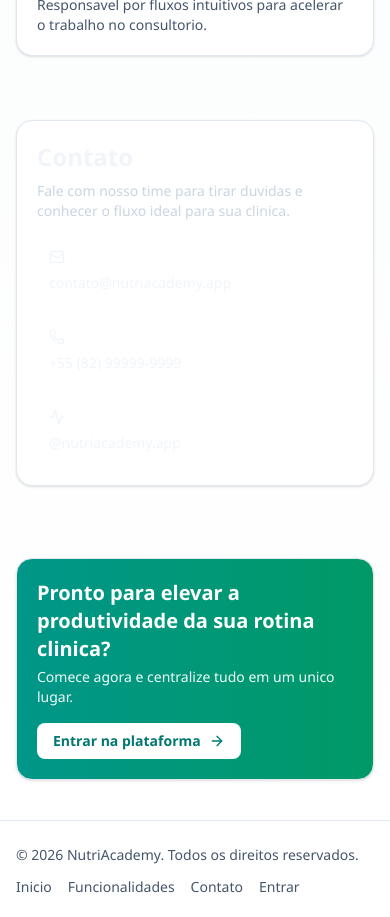
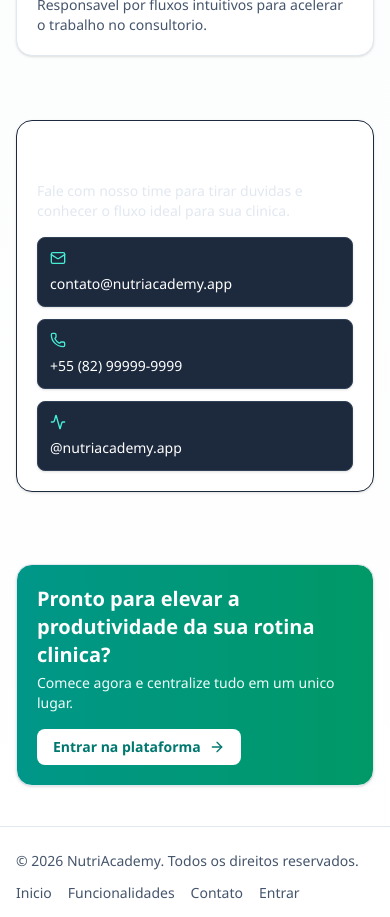
Before and after one commit to Maycon2222/Nutriflow, a Next.js app: page / in a window 390 px wide. Shown: the part 3480-4397 px from the top of the page. Built offline with nearby package versions, Linux system fonts and the light colour scheme; no server answers.

Commit message:
fix: improve patients mobile layout and contact section contrast

```diff
--- a/src/app/page.tsx
+++ b/src/app/page.tsx
@@ -9,10 +9,8 @@
   HeartPulse,
   Mail,
   Phone,
-  Rocket,
   Target,
   UserRound,
-  Workflow,
 } from "lucide-react";
 import { Card } from "@/components/ui/card";
 import { getCurrentUser } from "@/utils/auth";
@@ -155,18 +153,18 @@
       </section>
 
       <section id="contato" className="mx-auto w-full max-w-6xl px-4 py-8">
-        <Card className="bg-slate-900 text-slate-100">
-          <h3 className="text-2xl font-bold">Contato</h3>
-          <p className="mt-2 text-sm text-slate-300">Fale com nosso time para tirar duvidas e conhecer o fluxo ideal para sua clinica.</p>
+        <Card className="border-slate-800 bg-slate-900">
+          <h3 className="text-2xl font-bold text-white">Contato</h3>
+          <p className="mt-2 text-sm text-slate-200">Fale com nosso time para tirar duvidas e conhecer o fluxo ideal para sua clinica.</p>
           <div className="mt-4 grid gap-3 sm:grid-cols-3">
-            <Link href="mailto:contato@nutriacademy.app" className="rounded-lg bg-white/10 p-3 text-sm transition hover:bg-white/20">
-              <Mail size={16} className="mb-2" /> contato@nutriacademy.app
+            <Link href="mailto:contato@nutriacademy.app" className="rounded-lg border border-slate-700 bg-slate-800 p-3 text-sm text-white shadow-sm transition hover:-translate-y-0.5 hover:bg-slate-700">
+              <Mail size={16} className="mb-2 text-teal-300" /> contato@nutriacademy.app
             </Link>
-            <Link href="tel:+5582999999999" className="rounded-lg bg-white/10 p-3 text-sm transition hover:bg-white/20">
-              <Phone size={16} className="mb-2" /> +55 (82) 99999-9999
+            <Link href="tel:+5582999999999" className="rounded-lg border border-slate-700 bg-slate-800 p-3 text-sm text-white shadow-sm transition hover:-translate-y-0.5 hover:bg-slate-700">
+              <Phone size={16} className="mb-2 text-teal-300" /> +55 (82) 99999-9999
             </Link>
-            <Link href="https://instagram.com/nutriacademy.app" className="rounded-lg bg-white/10 p-3 text-sm transition hover:bg-white/20">
-              <Activity size={16} className="mb-2" /> @nutriacademy.app
+            <Link href="https://instagram.com/nutriacademy.app" className="rounded-lg border border-slate-700 bg-slate-800 p-3 text-sm text-white shadow-sm transition hover:-translate-y-0.5 hover:bg-slate-700">
+              <Activity size={16} className="mb-2 text-teal-300" /> @nutriacademy.app
             </Link>
           </div>
         </Card>
--- a/src/components/patients/patients-table.tsx
+++ b/src/components/patients/patients-table.tsx
@@ -50,10 +50,7 @@
     }
   }
 
-  const selectedPatient = useMemo(
-    () => initialPatients.find((patient) => patient.id === confirmId),
-    [initialPatients, confirmId],
-  );
+  const selectedPatient = useMemo(() => initialPatients.find((patient) => patient.id === confirmId), [initialPatients, confirmId]);
 
   return (
     <div className="space-y-4">
@@ -71,13 +68,15 @@
           <Select value={sort} onChange={(event) => setSort(event.target.value)}>
             <option value="name">Ordenar por nome</option>
             <option value="createdAt">Ordenar por cadastro</option>
-            <option value="updatedAt">Ordenar por atualização</option>
+            <option value="updatedAt">Ordenar por atualizacao</option>
           </Select>
-          <Button onClick={applyFilters}>Aplicar filtros</Button>
+          <Button onClick={applyFilters} className="w-full md:w-auto">
+            Aplicar filtros
+          </Button>
         </div>
       </div>
 
-      <div className="overflow-hidden rounded-2xl border border-slate-200 bg-white shadow-sm">
+      <div className="hidden overflow-hidden rounded-2xl border border-slate-200 bg-white shadow-sm md:block">
         <table className="w-full text-left">
           <thead className="bg-slate-100 text-xs uppercase tracking-wide text-slate-500">
             <tr>
@@ -85,8 +84,8 @@
               <th className="px-4 py-3">Objetivo</th>
               <th className="px-4 py-3">Status</th>
               <th className="px-4 py-3">Cadastro</th>
-              <th className="px-4 py-3">Atualização</th>
-              <th className="px-4 py-3 text-right">Ações</th>
+              <th className="px-4 py-3">Atualizacao</th>
+              <th className="px-4 py-3 text-right">Acoes</th>
             </tr>
           </thead>
           <tbody>
@@ -128,10 +127,47 @@
         </table>
       </div>
 
+      <div className="space-y-3 md:hidden">
+        {initialPatients.map((patient) => (
+          <div key={patient.id} className="rounded-2xl border border-slate-200 bg-white p-4 shadow-sm">
+            <p className="font-semibold text-slate-900">{patient.fullName}</p>
+            <p className="mt-1 text-xs text-slate-500">{patient.phone}</p>
+            <div className="mt-3 grid grid-cols-2 gap-2 text-xs text-slate-600">
+              <p>Objetivo: {objectiveLabel[patient.objective as PatientObjective]}</p>
+              <p>Cadastro: {formatDate(patient.createdAt)}</p>
+              <p>Atualizacao: {formatDate(patient.updatedAt)}</p>
+              <div>
+                <StatusBadge status={patient.status} />
+              </div>
+            </div>
+            <div className="mt-3 flex flex-wrap gap-2">
+              <Link href={`/patients/${patient.id}`} className="min-w-24 flex-1">
+                <Button variant="secondary" className="w-full">
+                  Perfil
+                </Button>
+              </Link>
+              <Link href={`/patients/${patient.id}/edit`} className="min-w-24 flex-1">
+                <Button variant="ghost" className="w-full">
+                  Editar
+                </Button>
+              </Link>
+              <Button variant="danger" className="min-w-12" onClick={() => setConfirmId(patient.id)}>
+                <Trash2 size={14} />
+              </Button>
+            </div>
+          </div>
+        ))}
+        {initialPatients.length === 0 ? (
+          <div className="rounded-2xl border border-slate-200 bg-white px-4 py-6 text-center text-sm text-slate-500 shadow-sm">
+            Nenhum paciente encontrado para os filtros aplicados.
+          </div>
+        ) : null}
+      </div>
+
       <ConfirmModal
         open={Boolean(confirmId)}
         title="Excluir paciente"
-        description={`Tem certeza que deseja excluir ${selectedPatient?.fullName ?? "este paciente"}? Essa ação é irreversível.`}
+        description={`Tem certeza que deseja excluir ${selectedPatient?.fullName ?? "este paciente"}? Essa acao e irreversivel.`}
         confirmLabel="Excluir"
         loading={Boolean(deletingId)}
         onCancel={() => setConfirmId(null)}
```
